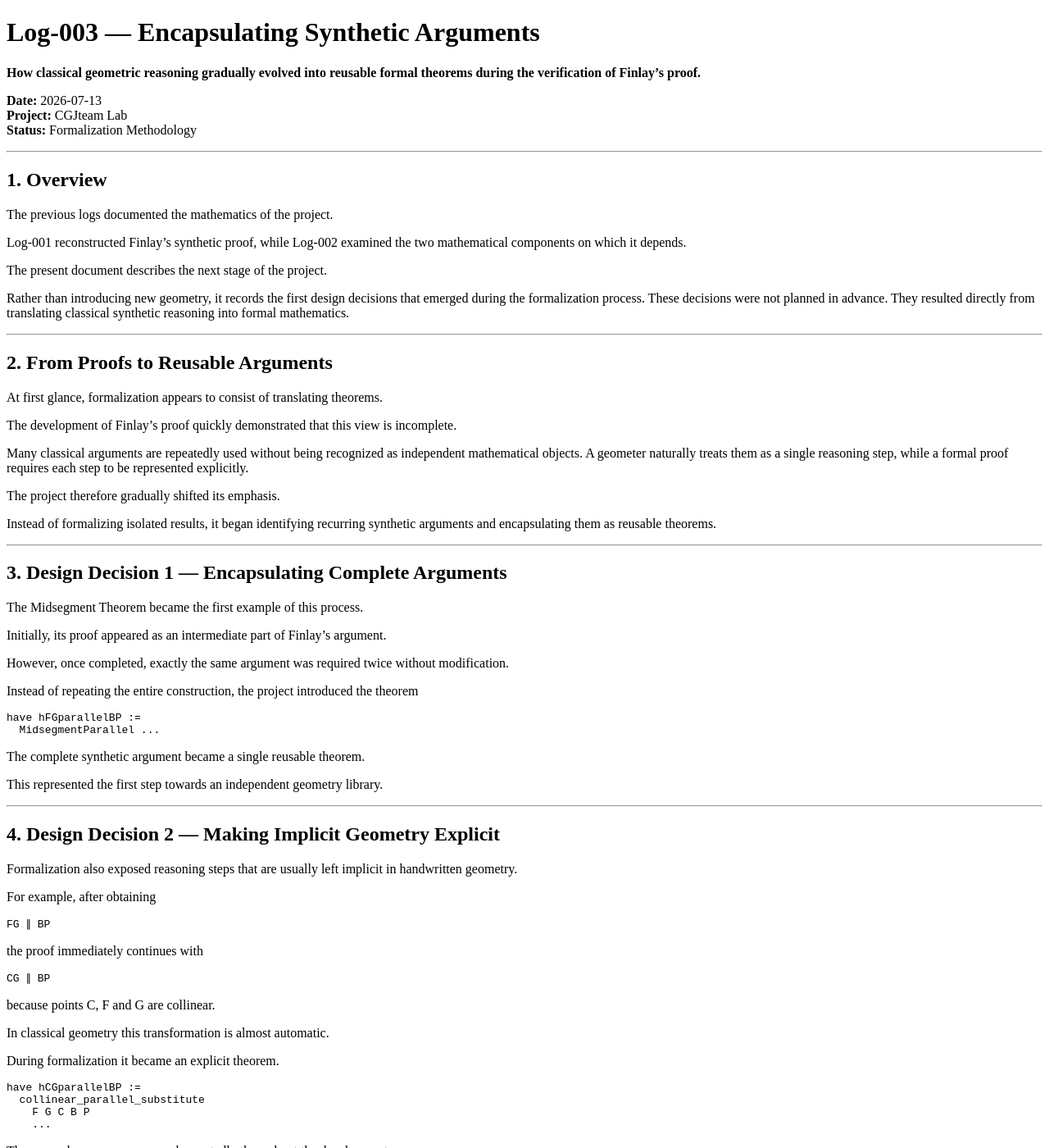
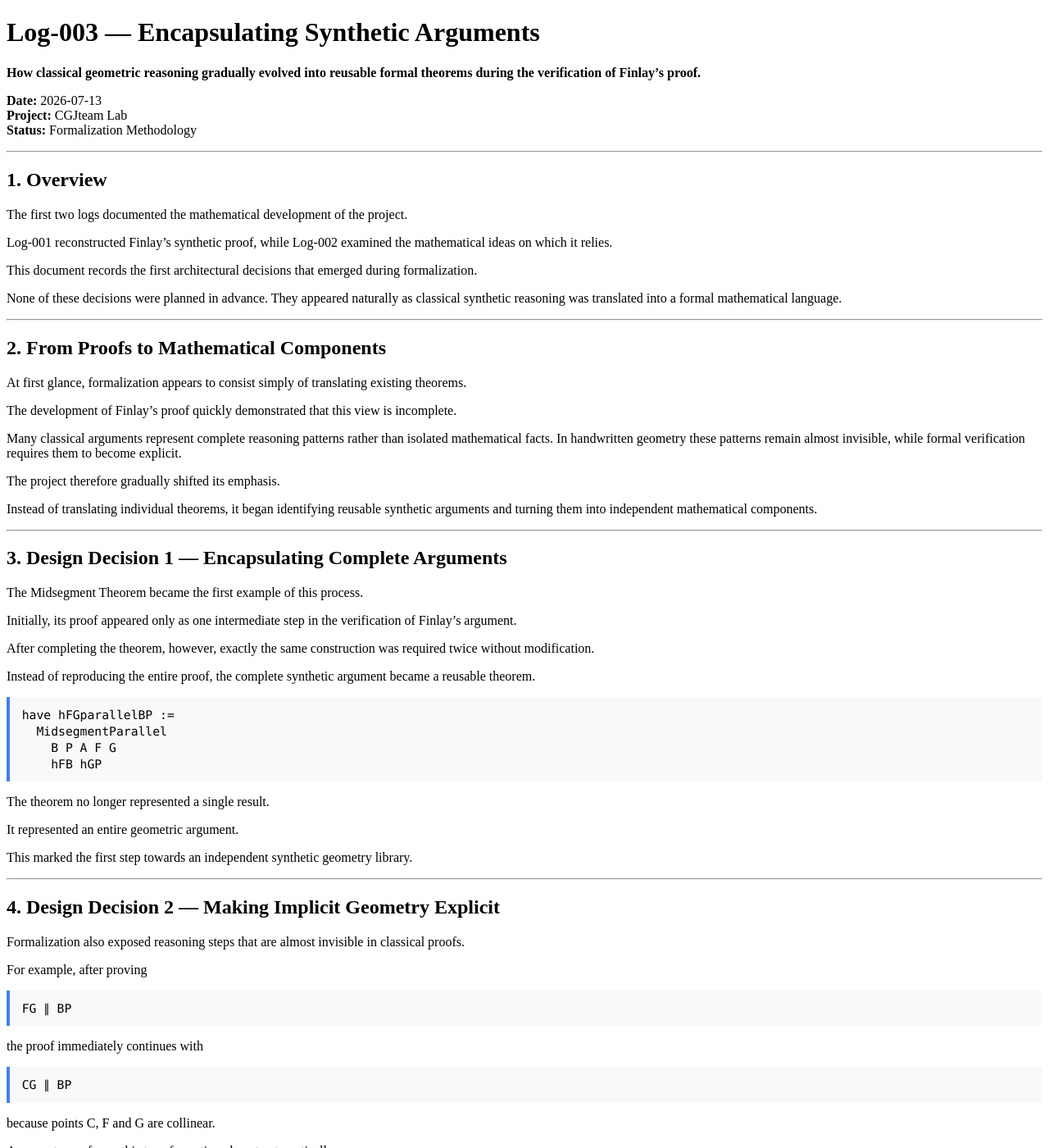
Before and after one commit to cgjteam/cgjteam.github.io, a Jekyll site: the page built from log-003.md, in a window 1280 px wide and 1400 px high. Shown: the whole window at 82% size. Built offline with Jekyll 4.4.1, drawn with Linux system fonts in a browser that asks for light colours; comment, search, counter and statistics services are not loaded; our own code applies the rules of GitHub Pages for plain Markdown files; some of the changed text lies outside the part shown.

Commit message:
Revise log-003 to document architectural decisions
This document records the first architectural decisions that emerged during formalization, including encapsulating complete arguments and making implicit geometry explicit.

````diff
--- a/log-003.md
+++ b/log-003.md
@@ -14,27 +14,27 @@ layout: default
 
 ## 1. Overview
 
-The previous logs documented the mathematics of the project.
+The first two logs documented the mathematical development of the project.
 
-Log-001 reconstructed Finlay's synthetic proof, while Log-002 examined the two mathematical components on which it depends.
+Log-001 reconstructed Finlay's synthetic proof, while Log-002 examined the mathematical ideas on which it relies.
 
-The present document describes the next stage of the project.
+This document records the first architectural decisions that emerged during formalization.
 
-Rather than introducing new geometry, it records the first design decisions that emerged during the formalization process. These decisions were not planned in advance. They resulted directly from translating classical synthetic reasoning into formal mathematics.
+None of these decisions were planned in advance. They appeared naturally as classical synthetic reasoning was translated into a formal mathematical language.
 
 ---
 
-## 2. From Proofs to Reusable Arguments
+## 2. From Proofs to Mathematical Components
 
-At first glance, formalization appears to consist of translating theorems.
+At first glance, formalization appears to consist simply of translating existing theorems.
 
 The development of Finlay's proof quickly demonstrated that this view is incomplete.
 
-Many classical arguments are repeatedly used without being recognized as independent mathematical objects. A geometer naturally treats them as a single reasoning step, while a formal proof requires each step to be represented explicitly.
+Many classical arguments represent complete reasoning patterns rather than isolated mathematical facts. In handwritten geometry these patterns remain almost invisible, while formal verification requires them to become explicit.
 
 The project therefore gradually shifted its emphasis.
 
-Instead of formalizing isolated results, it began identifying recurring synthetic arguments and encapsulating them as reusable theorems.
+Instead of translating individual theorems, it began identifying reusable synthetic arguments and turning them into independent mathematical components.
 
 ---
 
@@ -42,104 +42,114 @@ Instead of formalizing isolated results, it began identifying recurring syntheti
 
 The Midsegment Theorem became the first example of this process.
 
-Initially, its proof appeared as an intermediate part of Finlay's argument.
+Initially, its proof appeared only as one intermediate step in the verification of Finlay's argument.
 
-However, once completed, exactly the same argument was required twice without modification.
+After completing the theorem, however, exactly the same construction was required twice without modification.
 
-Instead of repeating the entire construction, the project introduced the theorem
+Instead of reproducing the entire proof, the complete synthetic argument became a reusable theorem.
 
-```lean
+<pre class="formal">
 have hFGparallelBP :=
-  MidsegmentParallel ...
-```
+  MidsegmentParallel
+    B P A F G
+    hFB hGP
+</pre>
 
-The complete synthetic argument became a single reusable theorem.
+The theorem no longer represented a single result.
 
-This represented the first step towards an independent geometry library.
+It represented an entire geometric argument.
+
+This marked the first step towards an independent synthetic geometry library.
 
 ---
 
 ## 4. Design Decision 2 — Making Implicit Geometry Explicit
 
-Formalization also exposed reasoning steps that are usually left implicit in handwritten geometry.
+Formalization also exposed reasoning steps that are almost invisible in classical proofs.
 
-For example, after obtaining
+For example, after proving
 
-```lean
+<pre class="formal">
 FG ∥ BP
-```
+</pre>
 
 the proof immediately continues with
 
-```lean
+<pre class="formal">
 CG ∥ BP
-```
+</pre>
 
 because points C, F and G are collinear.
 
-In classical geometry this transformation is almost automatic.
+A geometer performs this transformation almost automatically.
 
-During formalization it became an explicit theorem.
+Formal verification required the transformation itself to become an independent theorem.
 
-```lean
+<pre class="formal">
 have hCGparallelBP :=
   collinear_parallel_substitute
     F G C B P
     ...
-```
+</pre>
 
-The same phenomenon appeared repeatedly throughout the development.
+Many similar lemmas gradually appeared.
 
-Small lemmas describing elementary synthetic transformations gradually formed a reusable layer connecting the principal geometric theorems.
+Although individually elementary, together they formed the connective layer joining the principal geometric theorems.
 
 ---
 
 ## 5. Design Decision 3 — Naming by Mathematics
 
-The first theorem names naturally reflected the history of the project.
+Another important decision concerned theorem names.
 
-For example, a theorem discovered while formalizing Finlay's proof initially received a name referring to that proof.
+The earliest names naturally reflected the history of development.
 
-As the library expanded, this convention became increasingly misleading.
+<pre class="formal">
+-- Early version
 
-A theorem describing a property of parallelograms belongs to the theory of parallelograms, regardless of where it first appeared.
+FinlayParallelogramStep
 
-The naming policy was therefore revised.
+-- Current version
 
-Names were chosen to describe mathematical content rather than historical origin.
+ParallelogramDiagonalMidpoint
+</pre>
 
-This decision significantly clarified the emerging structure of the library.
+The first name described where the theorem had been discovered.
+
+The second described where it belongs mathematically.
+
+This principle was gradually adopted throughout the library.
+
+As a consequence, the structure of the code increasingly reflected the structure of geometry rather than the chronology of the project.
 
 ---
 
 ## 6. Design Decision 4 — Discovering the Library
 
-An unexpected observation emerged during development.
+Perhaps the most unexpected observation was that the library itself was never designed.
 
-The project never began with the intention of constructing a geometry library.
-
-Instead, the library appeared naturally.
+It emerged naturally.
 
 Each completed proof suggested reusable arguments.
 
 Each reusable argument became an independent theorem.
 
-Each theorem gradually strengthened the mathematical infrastructure available for subsequent proofs.
+Each theorem strengthened the mathematical infrastructure available for subsequent developments.
 
-The architecture of the library was therefore discovered rather than designed.
+The architecture of the library therefore evolved directly from the mathematics.
 
 ---
 
 ## 7. Outlook
 
-The first three logs describe a natural progression.
+The first three logs describe three consecutive stages of the project.
 
-- Log-001 documents Finlay's proof.
-- Log-002 examines the mathematics supporting that proof.
-- Log-003 records the first methodological decisions that transformed those mathematical ideas into reusable formal components.
+- **Log-001** documents Finlay's proof.
+- **Log-002** examines the mathematics supporting that proof.
+- **Log-003** records the formalization decisions that transformed recurring synthetic arguments into reusable mathematical components.
 
-Subsequent work will continue this process by extending the supporting theory while preserving the synthetic style of the original geometry.
+Future work will continue extending this emerging theory while preserving the synthetic character of the original geometry.
 
 ---
 
-*Document produced by CGJteam Lab. First formalization principles established.*
+*Document produced by CGJteam Lab. First architectural principles established.*
````
